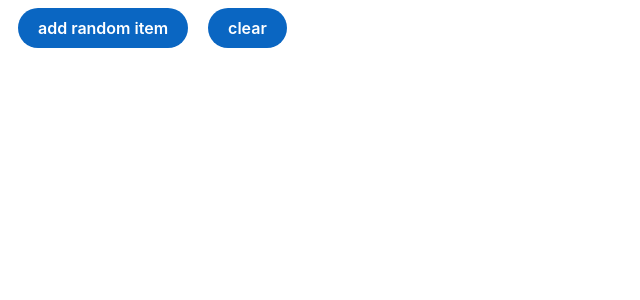
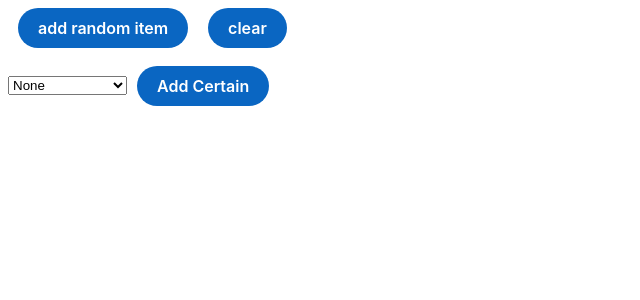
Before and after one commit to lukaskane/angular-random-card-playground, an Angular app: page / in a window 1280 px wide. Shown: the top 300 px of the page, without its empty margins (0-640 px from the left). Built offline with nearby package versions, Linux system fonts and the light colour scheme.

Commit message:
2 files modified

```diff
--- a/src/app/app.component.html
+++ b/src/app/app.component.html
@@ -19,6 +19,18 @@
 <button (click)="addRandom()">add random item</button>
 <button (click)="clear()">clear</button>
 
+<br />
+<br />
+
+<select [formControl]="cardType">
+  <option value="">None</option>
+  <option value="cat-fact">Cat fact</option>
+  <option value="random-joke">Random Joke</option>
+  <option value="random-activity">Random Activity</option>
+</select>
+
+<button (click)="addCertain()">Add Certain</button>
+
 <!--
   Обратите внимание на директиву *ngFor!
   Он похож на директиву ng-repeat в angular.js, но с небольшими синтаксическими изменениями
--- a/src/app/app.component.ts
+++ b/src/app/app.component.ts
@@ -1,4 +1,5 @@
 import { Component } from '@angular/core';
+import { FormControl } from '@angular/forms';
 
 /* @Component - Данный декоратор обозначает класс как Angular Component, с соответсвующими метаданными
  * в данном случае указаны следующие метаданные: */
@@ -23,6 +24,7 @@ export class AppComponent {
    * На основе этого массива отрисовывается список со случайными карточками
    */
   public items: string[] = [];
+  public cardType: FormControl = new FormControl('');
 
   /**
    * Метод вызывается при нажатии на кнопку add random item.
@@ -33,6 +35,14 @@ export class AppComponent {
     let possibleItems = ['cat-fact', 'random-joke', 'random-idea'];
     let index = this.getRandomInt(0, possibleItems.length);
     this.items.push(possibleItems[index]);
+  }
+
+  addCertain(): void {
+    let cardType = this.cardType.value;
+
+    if (!cardType) return;
+
+    this.items.push(cardType);
   }
 
   /**
```
